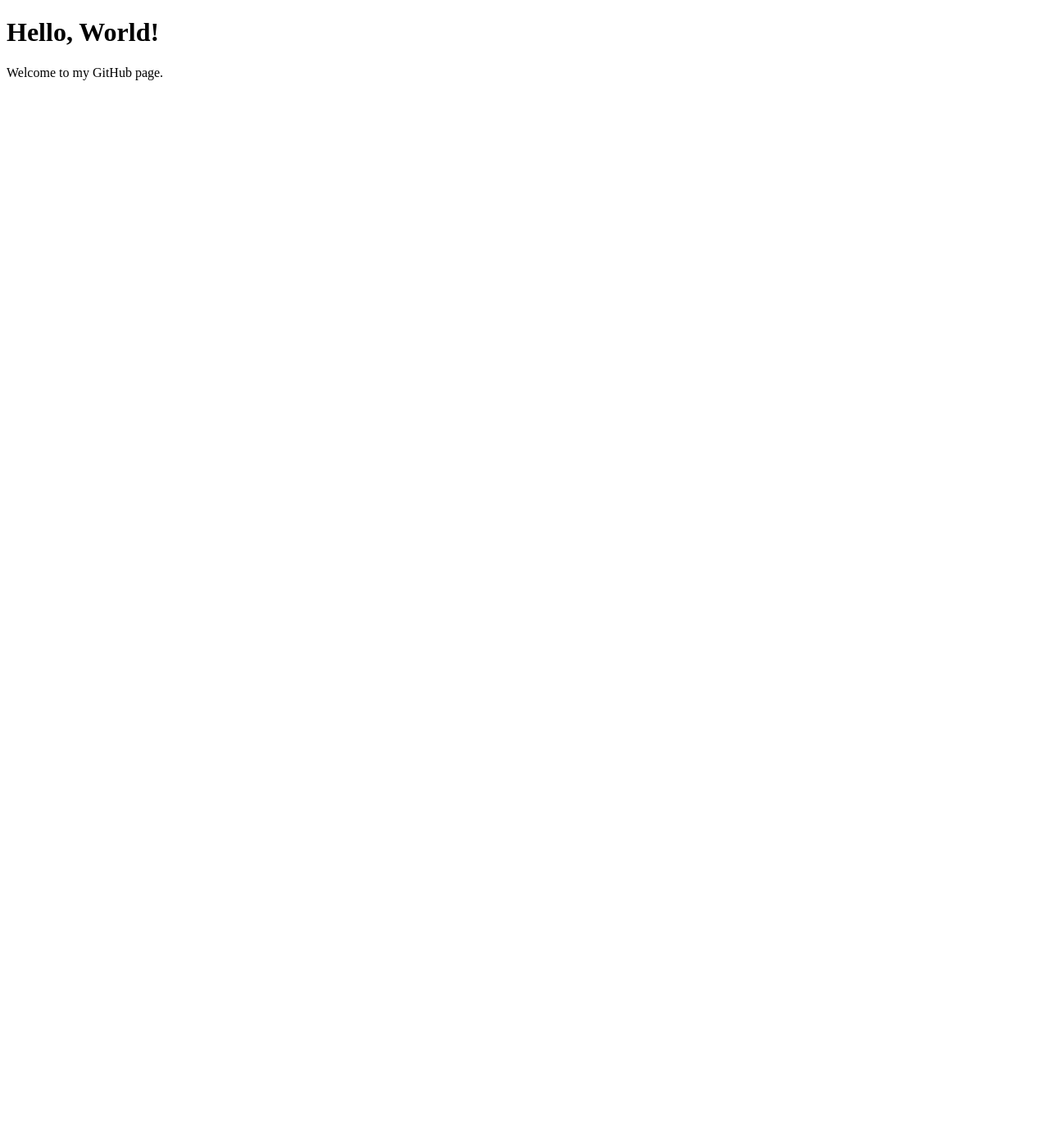
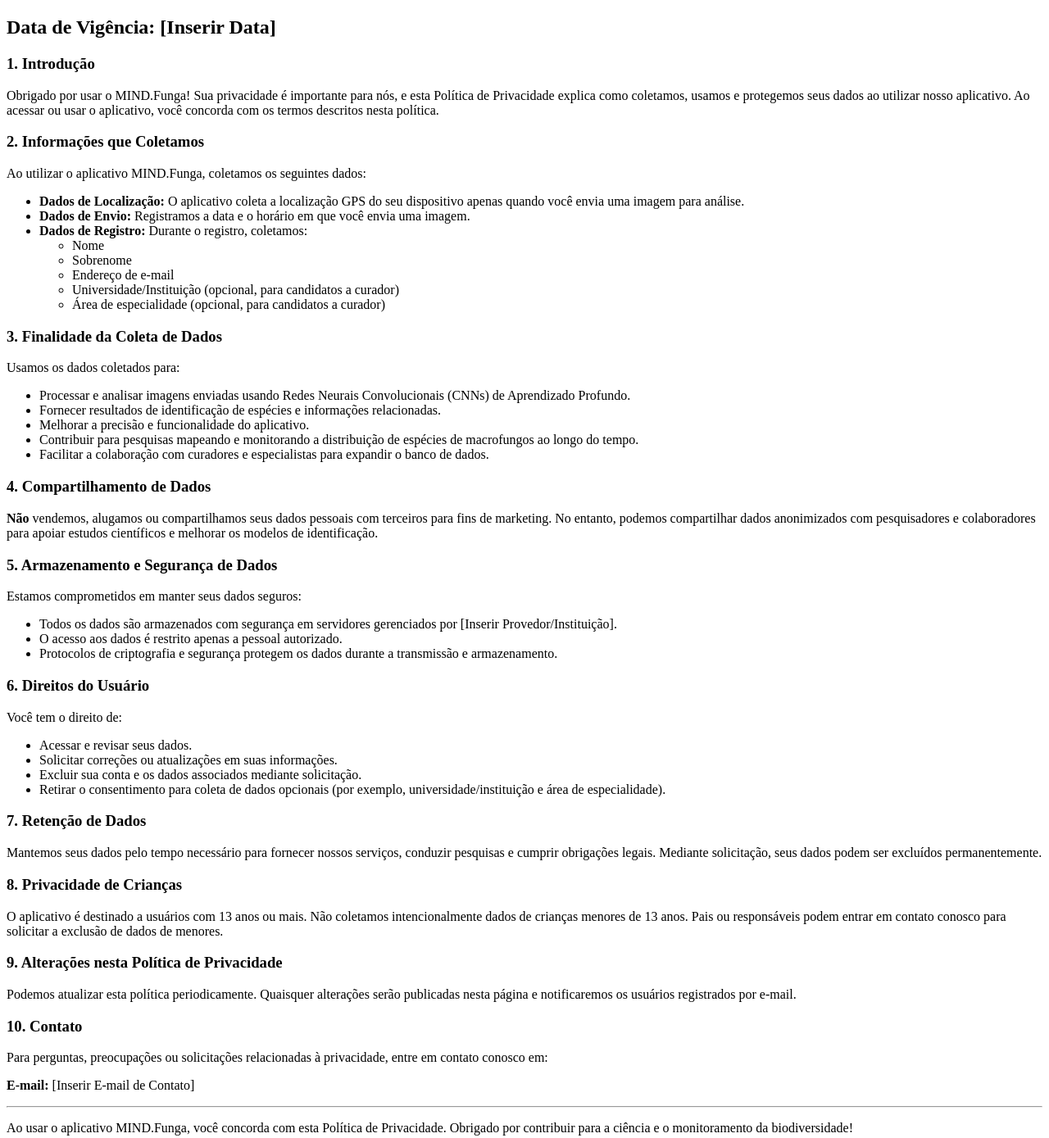
Before and after one commit to fccarvalho2/PrivacyPolicy, a plain HTML site: page index.html in a window 1280 px wide. Shown: the whole page at 82% size. Before the commit the page ends 800 px from the top, so only its background shows below. Drawn offline with Linux system fonts and the light colour scheme.

Commit message:
Update index.html

```diff
--- a/index.html
+++ b/index.html
@@ -1,10 +1,67 @@
 <!DOCTYPE html>
-<html>
-  <head>
-    <title>My GitHub Page</title>
-  </head>
-  <body>
-    <h1>Hello, World!</h1>
-    <p>Welcome to my GitHub page.</p>
-  </body>
-</html>
+<h2>Data de Vigência: [Inserir Data]</h2>
+
+<h3>1. Introdução</h3>
+<p>Obrigado por usar o MIND.Funga! Sua privacidade é importante para nós, e esta Política de Privacidade explica como coletamos, usamos e protegemos seus dados ao utilizar nosso aplicativo. Ao acessar ou usar o aplicativo, você concorda com os termos descritos nesta política.</p>
+
+<h3>2. Informações que Coletamos</h3>
+<p>Ao utilizar o aplicativo MIND.Funga, coletamos os seguintes dados:</p>
+<ul>
+    <li><strong>Dados de Localização:</strong> O aplicativo coleta a localização GPS do seu dispositivo apenas quando você envia uma imagem para análise.</li>
+    <li><strong>Dados de Envio:</strong> Registramos a data e o horário em que você envia uma imagem.</li>
+    <li><strong>Dados de Registro:</strong> Durante o registro, coletamos:
+        <ul>
+            <li>Nome</li>
+            <li>Sobrenome</li>
+            <li>Endereço de e-mail</li>
+            <li>Universidade/Instituição (opcional, para candidatos a curador)</li>
+            <li>Área de especialidade (opcional, para candidatos a curador)</li>
+        </ul>
+    </li>
+</ul>
+
+<h3>3. Finalidade da Coleta de Dados</h3>
+<p>Usamos os dados coletados para:</p>
+<ul>
+    <li>Processar e analisar imagens enviadas usando Redes Neurais Convolucionais (CNNs) de Aprendizado Profundo.</li>
+    <li>Fornecer resultados de identificação de espécies e informações relacionadas.</li>
+    <li>Melhorar a precisão e funcionalidade do aplicativo.</li>
+    <li>Contribuir para pesquisas mapeando e monitorando a distribuição de espécies de macrofungos ao longo do tempo.</li>
+    <li>Facilitar a colaboração com curadores e especialistas para expandir o banco de dados.</li>
+</ul>
+
+<h3>4. Compartilhamento de Dados</h3>
+<p><strong>Não</strong> vendemos, alugamos ou compartilhamos seus dados pessoais com terceiros para fins de marketing. No entanto, podemos compartilhar dados anonimizados com pesquisadores e colaboradores para apoiar estudos científicos e melhorar os modelos de identificação.</p>
+
+<h3>5. Armazenamento e Segurança de Dados</h3>
+<p>Estamos comprometidos em manter seus dados seguros:</p>
+<ul>
+    <li>Todos os dados são armazenados com segurança em servidores gerenciados por [Inserir Provedor/Instituição].</li>
+    <li>O acesso aos dados é restrito apenas a pessoal autorizado.</li>
+    <li>Protocolos de criptografia e segurança protegem os dados durante a transmissão e armazenamento.</li>
+</ul>
+
+<h3>6. Direitos do Usuário</h3>
+<p>Você tem o direito de:</p>
+<ul>
+    <li>Acessar e revisar seus dados.</li>
+    <li>Solicitar correções ou atualizações em suas informações.</li>
+    <li>Excluir sua conta e os dados associados mediante solicitação.</li>
+    <li>Retirar o consentimento para coleta de dados opcionais (por exemplo, universidade/instituição e área de especialidade).</li>
+</ul>
+
+<h3>7. Retenção de Dados</h3>
+<p>Mantemos seus dados pelo tempo necessário para fornecer nossos serviços, conduzir pesquisas e cumprir obrigações legais. Mediante solicitação, seus dados podem ser excluídos permanentemente.</p>
+
+<h3>8. Privacidade de Crianças</h3>
+<p>O aplicativo é destinado a usuários com 13 anos ou mais. Não coletamos intencionalmente dados de crianças menores de 13 anos. Pais ou responsáveis podem entrar em contato conosco para solicitar a exclusão de dados de menores.</p>
+
+<h3>9. Alterações nesta Política de Privacidade</h3>
+<p>Podemos atualizar esta política periodicamente. Quaisquer alterações serão publicadas nesta página e notificaremos os usuários registrados por e-mail.</p>
+
+<h3>10. Contato</h3>
+<p>Para perguntas, preocupações ou solicitações relacionadas à privacidade, entre em contato conosco em:</p>
+<p><strong>E-mail:</strong> [Inserir E-mail de Contato]</p>
+
+<hr>
+<p>Ao usar o aplicativo MIND.Funga, você concorda com esta Política de Privacidade. Obrigado por contribuir para a ciência e o monitoramento da biodiversidade!</p>
```
